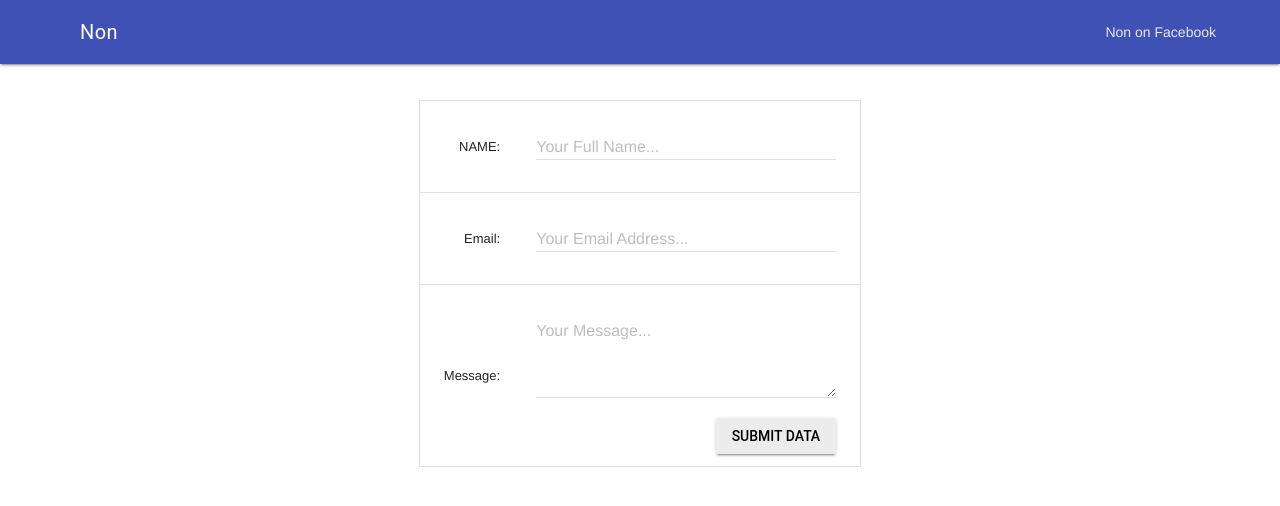
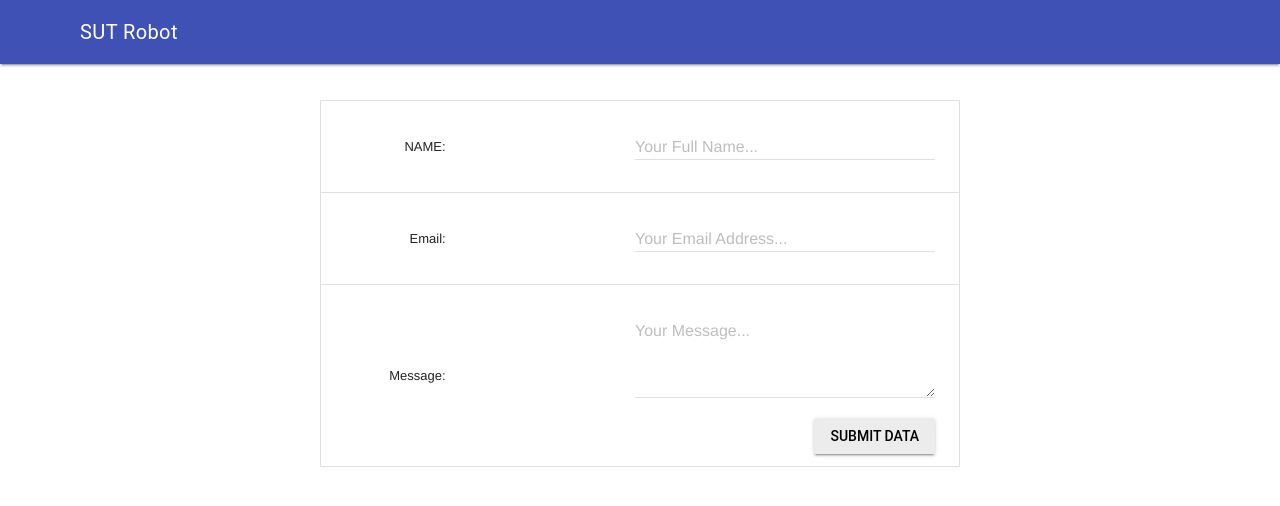
Before and after one commit to NLGRF/website, a plain HTML site: page index.html in a window 1280 px wide. Drawn offline with nearby package versions, Linux system fonts and the light colour scheme.

Commit message:
Finish and little bugs

```diff
--- a/index.html
+++ b/index.html
@@ -2,8 +2,12 @@
 <html>
   <head>
     <meta charset="utf-8">
-    <meta name="viewport" content="width=device-width, initial-scale=1">
-    <title>WEB</title>
+
+    <meta name="viewport" content="width=device-width, initial-scale=0.5">
+
+ <!--     <meta name=”viewport” content=”initial-scale=1, user-scalable=no” />
+    <meta name=”viewport” content=”width=device-width, maximum-scale=3, minimum-scale=0.5″ /> -->
+    <title>WEB SUT Robot</title>
     <!-- update the version number as needed -->
     <script src="js/firebase.js"></script>
 
@@ -17,19 +21,21 @@
     <header class="mdl-layout__header">
     <div class="mdl-layout__header-row">
       <!-- Title -->
-      <span class="mdl-layout-title">Non</span>
+      <span class="mdl-layout-title">SUT Robot</span>
       <!-- Add spacer, to align navigation to the right -->
       <div class="mdl-layout-spacer"></div>
       <!-- Navigation. We hide it in small screens. -->
-      <nav class="mdl-navigation mdl-layout--large-screen-only">
-        <a class="mdl-navigation__link" href="https://www.facebook.com/Alonesnon">Non on Facebook</a>
+   <!--
+    <nav class="mdl-navigation mdl-layout--large-screen-only">
+        <a class="mdl-navigation__link" href="https://facebook.com/SUTRobotClub/">SUT Robot</a>
       </nav>
+   -->
     </div>
   </header>
   <div class="mdl-layout__drawer">
     <span class="mdl-layout-title">Title</span>
     <nav class="mdl-navigation">
-      <a class="mdl-navigation__link" href="https://www.facebook.com/Alonesnon">Non on Facebook</a>
+      <a class="mdl-navigation__link" href="https://facebook.com/SUTRobotClub/">SUT Robot Facebook</a>
     </nav>
   </div>
   <main class="mdl-layout__content">
@@ -40,7 +46,7 @@
     <p id="contact-error" class="text-danger lead"></p>
     <div align="center" style="padding-top: 20px;">
     <form id="contact-form" role="form" onsubmit="return sendData(this)">
-      <table class="mdl-data-table mdl-js-data-table">
+      <table class="mdl-data-table mdl-js-data-table" width="50%">
       <thead>
         <tr>
           <td>NAME:</td>
@@ -80,6 +86,7 @@
     </div>
   </main>
 </div>
+
 <script>
     var contactFrom = document.getElementById('contact-form');
     var contactSuccess = document.getElementById('contact-success');
@@ -106,5 +113,10 @@
         return false;
     }
 </script>
+
   </body>
 </html>
+
+<!--
+<img src='http://chart.apis.google.com/chart?chs=200x200&cht=qr&chld=L|0&chl=https%253A%252F%252Fwebsite-c7411.firebaseapp.com%252F' border='0'/>
+-->
```
